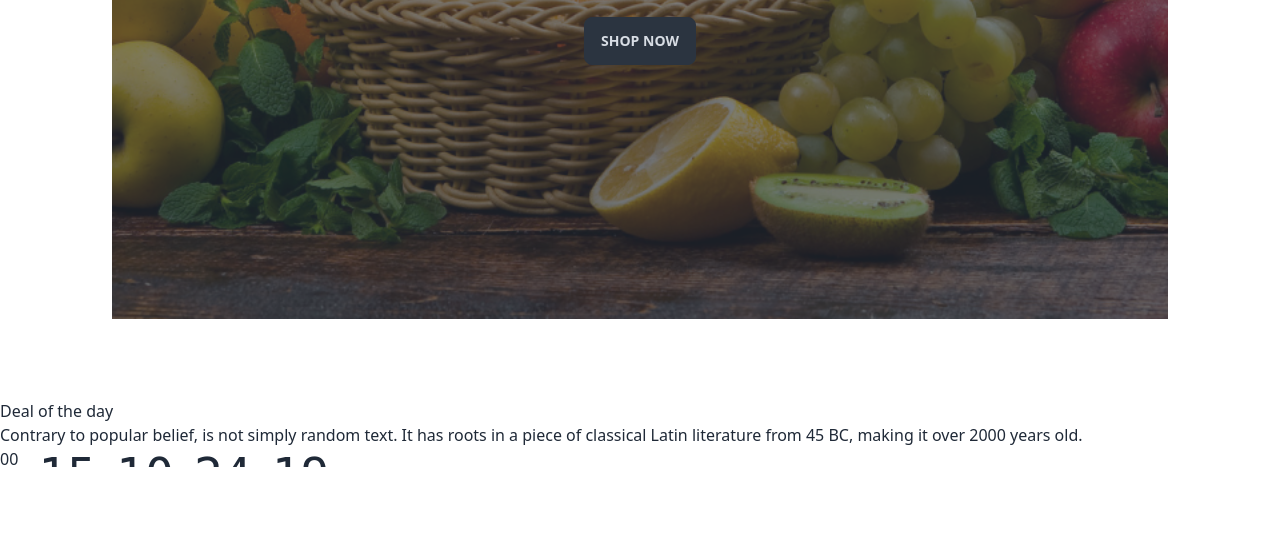
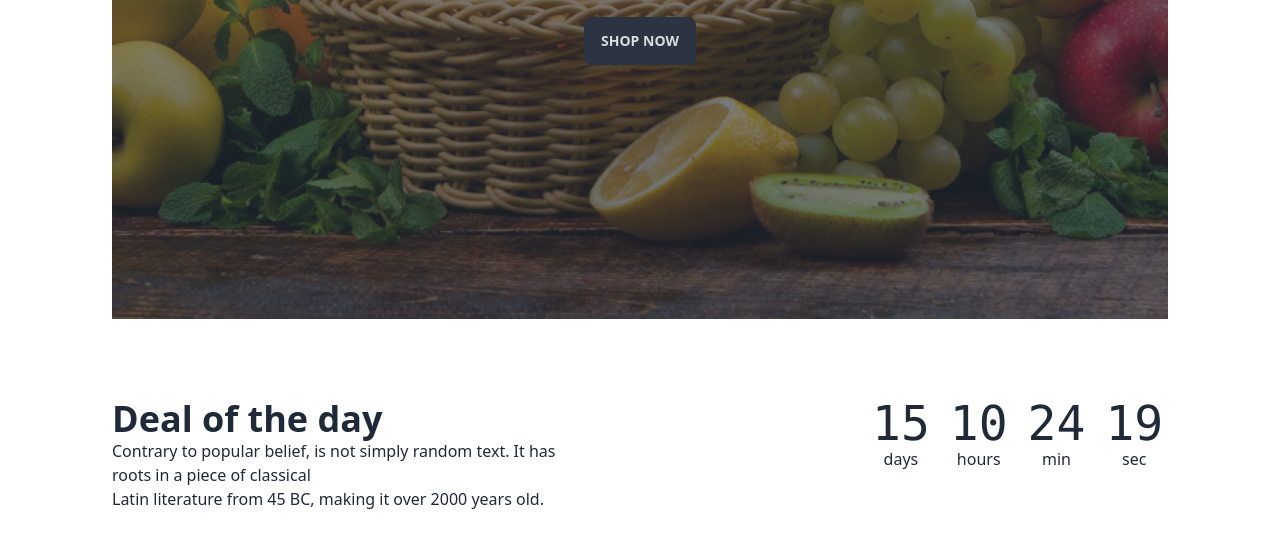
Before and after one commit to saikat970/B8A3-Fruit-brust, a plain HTML site: page index.html in a window 1280 px wide. Shown: the part 577-1124 px from the top of the page. Before the commit the page ends 1048 px from the top, so only its background shows below. Drawn offline with nearby package versions, Linux system fonts and the light colour scheme.

Commit message:
added deal of the day section create

```diff
--- a/index.html
+++ b/index.html
@@ -72,20 +72,18 @@
 </div>
 </div>
 
-
-
 <!-- banner section end-->
 
     <!--Deal of the day start-->
-    <section>
-        <div class="text ">
-            <h2>Deal of the day</h2>
-            <p>Contrary to popular belief, is not simply random text. It has roots in a piece of classical Latin literature from 45 BC, making it over 2000 years old.</p>
+    <section class="grid grid-cols-2 gap-28 mx-28 my-20">
+        <div class="text">
+            <h2 class="text-4xl font-bold">Deal of the day</h2>
+            <p>Contrary to popular belief, is not simply random text. It has roots in a piece of classical<br> Latin literature from 45 BC, making it over 2000 years old.</p>
         </div>
 
-        <div class="countdown">
+        <div class="">
 
-          <div class="grid grid-flow-col gap-5 text-center auto-cols-max">
+          <div class="grid grid-flow-col gap-5 mx-44 text-center auto-cols-max h-20">
             <div class="flex flex-col">
               <span class="countdown font-mono text-5xl">
                 <span style="--value:15;"></span>
```
